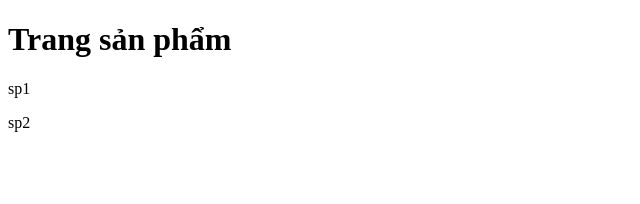
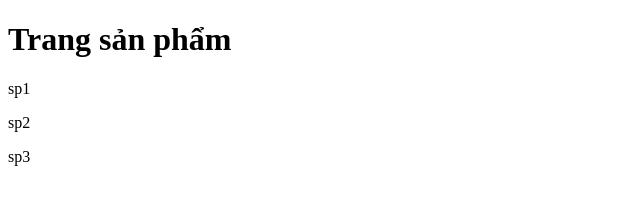
Before and after one commit to HuyHoang-03/be-huyhoang, a plain HTML site: page product.html in a window 1280 px wide. Shown: the full height of the page, 0-640 px from the left. Drawn offline with Linux system fonts and the light colour scheme.

Commit message:
update page product2

```diff
--- a/product.html
+++ b/product.html
@@ -9,5 +9,6 @@
     <h1>Trang sản phẩm</h1>
     <p>sp1</p>
     <p>sp2</p>
+    <p>sp3</p>
 </body>
 </html>
```
